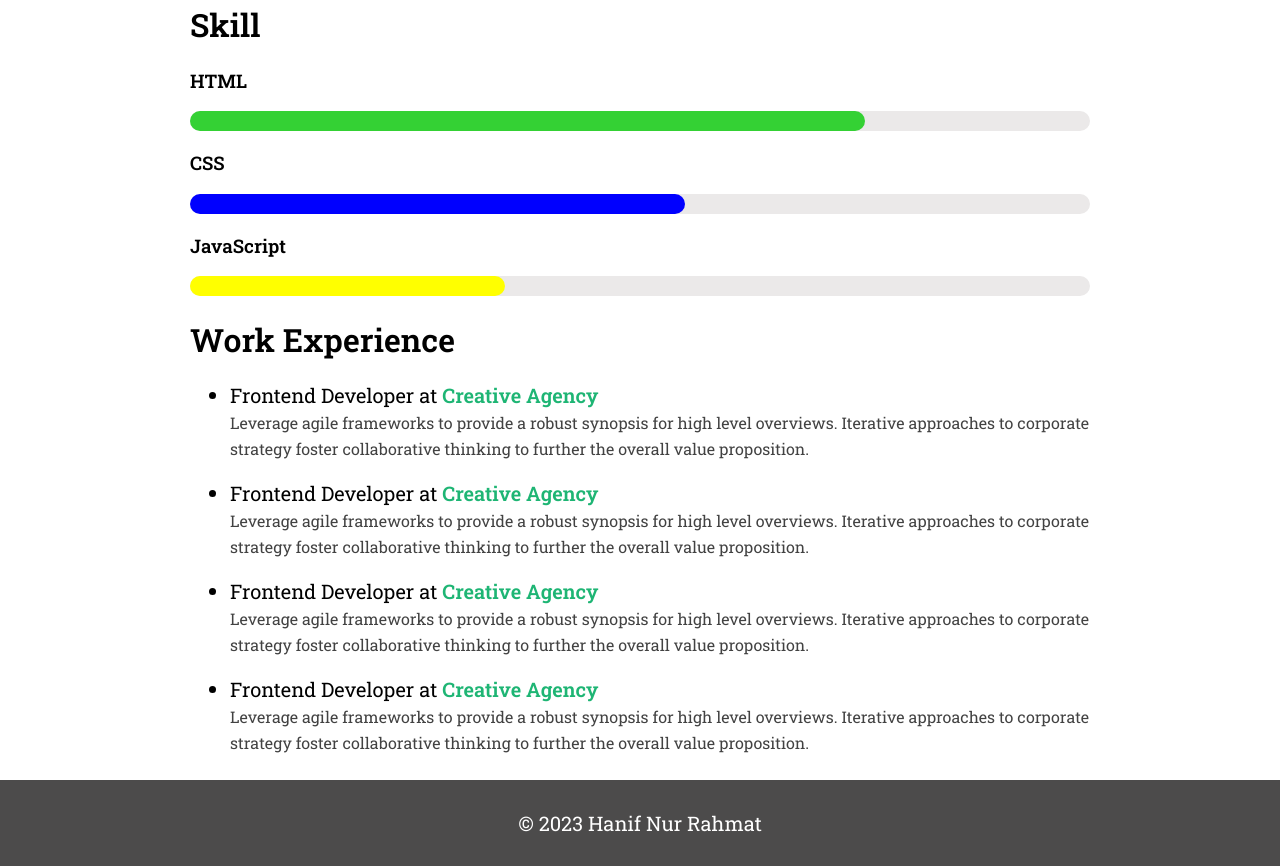
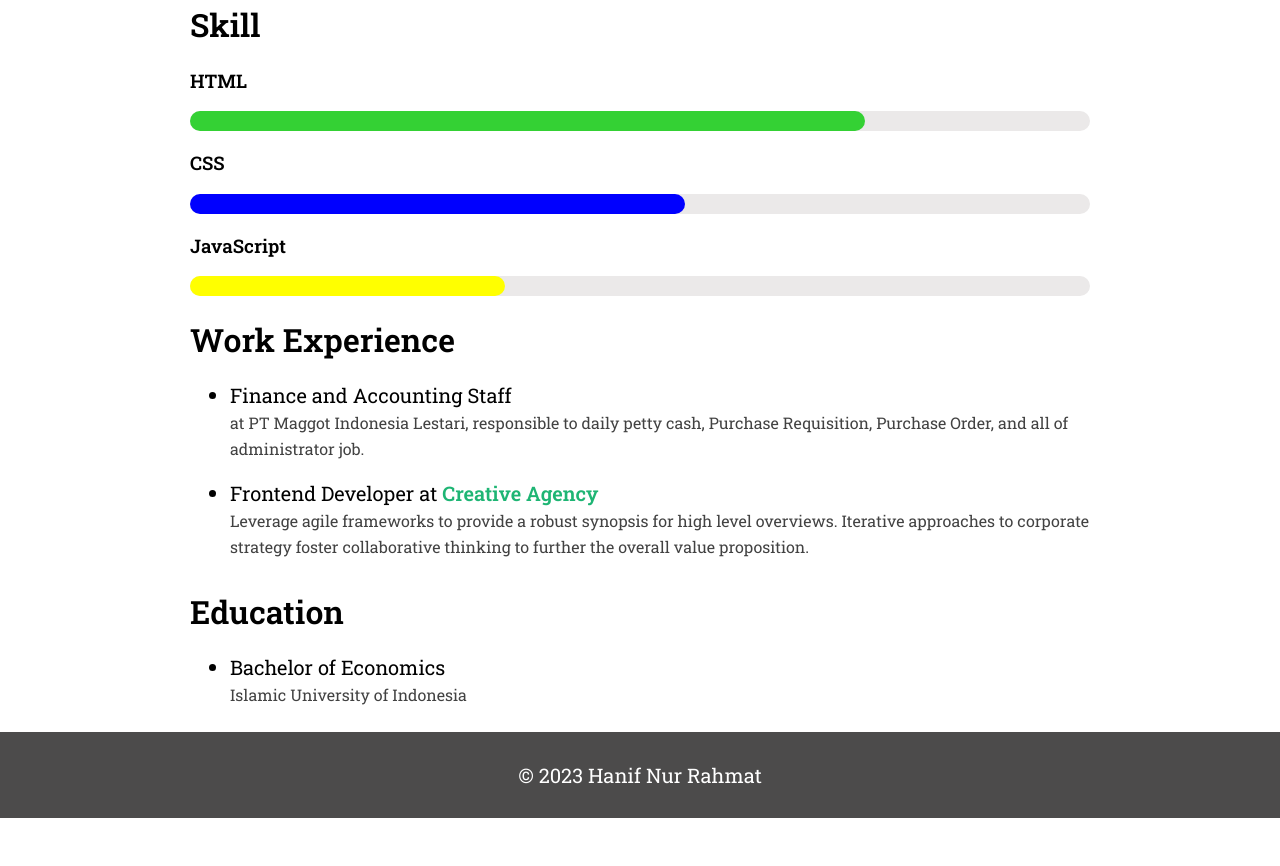
Before and after one commit to Tamharrun/first_project, a plain HTML site: page index.html in a window 1280 px wide. Shown: the part 406-1272 px from the top of the page. After the commit the page ends 1224 px from the top, so only its background shows below. Drawn offline with Linux system fonts and the light colour scheme.

Commit message:
first project

```diff
--- a/index.html
+++ b/index.html
@@ -209,42 +209,13 @@
                 <li>
                     <div>
                         <span>
-                            Frontend Developer at <strong>Creative Agency</strong>
+                            Finance and Accounting Staff
                         </span>
                         <br />
                         <span class="subWorkEx">
-                            Leverage agile frameworks to provide a robust synopsis for high
-                level overviews. Iterative approaches to corporate strategy
-                foster collaborative thinking to further the overall value
-                proposition.
-                        </span>
-                    </div>
-                </li>
-                <li>
-                    <div>
-                        <span>
-                            Frontend Developer at <strong>Creative Agency</strong>
-                        </span>
-                        <br />
-                        <span class="subWorkEx">
-                            Leverage agile frameworks to provide a robust synopsis for high
-                level overviews. Iterative approaches to corporate strategy
-                foster collaborative thinking to further the overall value
-                proposition.
-                        </span>
-                    </div>
-                </li>
-                <li>
-                    <div>
-                        <span>
-                            Frontend Developer at <strong>Creative Agency</strong>
-                        </span>
-                        <br />
-                        <span class="subWorkEx">
-                            Leverage agile frameworks to provide a robust synopsis for high
-                level overviews. Iterative approaches to corporate strategy
-                foster collaborative thinking to further the overall value
-                proposition.
+                            at PT Maggot Indonesia Lestari, responsible to daily petty cash,
+                            Purchase Requisition, Purchase Order, and all of administrator
+                            job.
                         </span>
                     </div>
                 </li>
@@ -264,6 +235,18 @@
                 </li>
             </ul>
         </div>
+        <div><h1>Education</h1>
+            <ul class="workEx">
+                <li>
+                    <div>
+                        <span>Bachelor of Economics</span>
+                        <br />
+                        <span class="subWorkEx">Islamic University of Indonesia</span>
+                    </div>
+                </li>
+
+            </ul>
+        </div>
     </div>
 </body>
 <footer>
```
